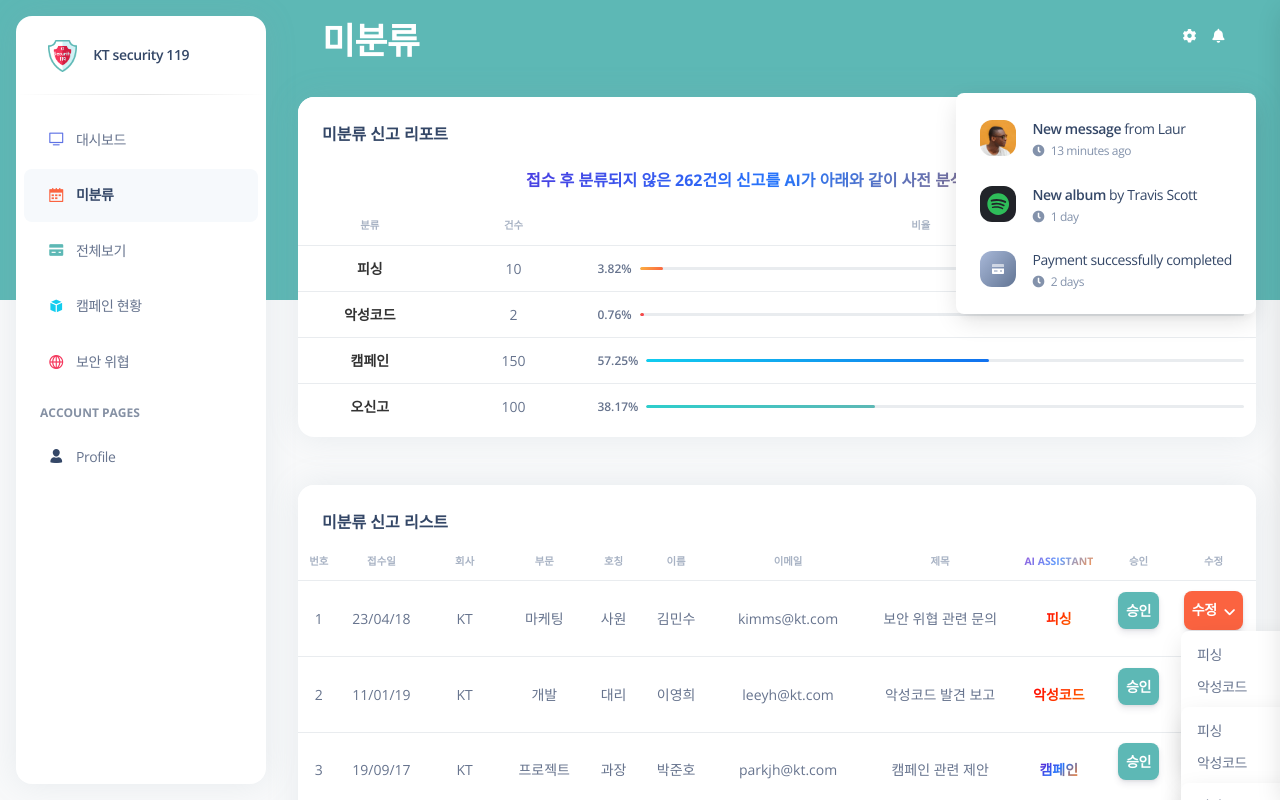
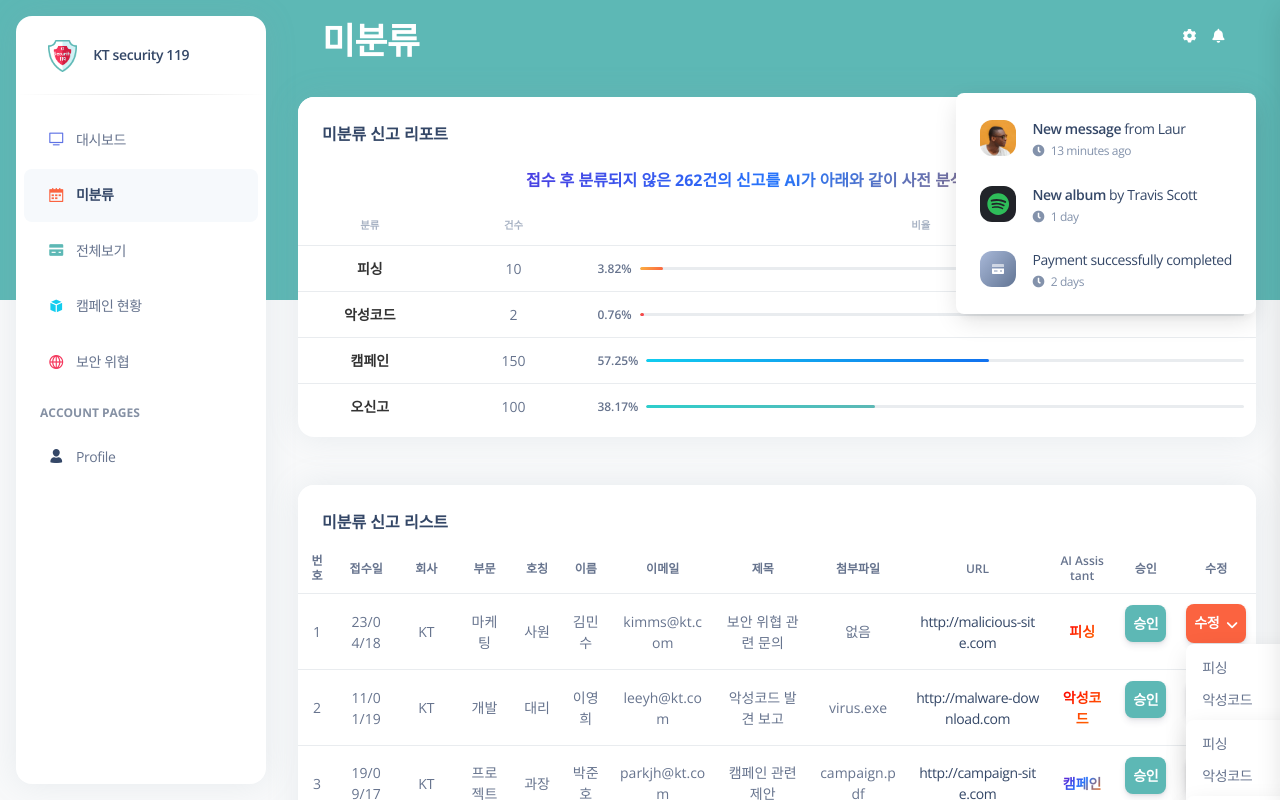
Before and after one commit to jhemj/119fornt, a Vue app: page /tables in a window 1280 px wide. Shown: the top 800 px of the page. Built offline with nearby package versions, Linux system fonts and the light colour scheme.

Commit message:
“15”

```diff
--- a/src/views/Dashboard.vue
+++ b/src/views/Dashboard.vue
@@ -1,8 +1,17 @@
 <script setup>
 import { reactive } from 'vue';
+import { useRouter } from 'vue-router'; // 라우터 사용을 위해 import
 import MiniStatisticsCard from "@/examples/Cards/MiniStatisticsCard.vue";
 import GradientLineChart from "@/examples/Charts/GradientLineChart.vue";
 import CategoriesList from "./components/CategoriesList.vue";
+
+// 라우터 인스턴스 생성
+const router = useRouter();
+
+// 카드 클릭 시 경로 이동 함수 정의
+function navigateTo(path) {
+  router.push(path);
+}
 
 // 차트 데이터를 reactive 변수로 관리
 const chartData = reactive({
@@ -51,6 +60,7 @@ const chartData = reactive({
         <!-- 통계 카드들 -->
         <div class="row">
           <div class="col-lg-3 col-md-6 col-12">
+            <!-- 오늘의 신고 카드 (변경 없음) -->
             <mini-statistics-card
               title="오늘의 신고"
               value="23건"
@@ -63,6 +73,7 @@ const chartData = reactive({
             />
           </div>
           <div class="col-lg-3 col-md-6 col-12">
+            <!-- 미분류 신고 카드 (클릭 시 /tables 경로로 이동) -->
             <mini-statistics-card
               title="미분류 신고"
               value="34건"
@@ -72,9 +83,12 @@ const chartData = reactive({
                 background: 'bg-gradient-dark',
                 shape: 'rounded-circle',
               }"
+              @click="navigateTo('/tables')"
+              style="cursor: pointer;"
             />
           </div>
           <div class="col-lg-3 col-md-6 col-12">
+            <!-- 이달의 보안 위협 카드 (클릭 시 /threats 경로로 이동) -->
             <mini-statistics-card
               title="이달의 보안 위협"
               value="1"
@@ -84,9 +98,12 @@ const chartData = reactive({
                 background: 'bg-gradient-danger',
                 shape: 'rounded-circle',
               }"
+              @click="navigateTo('/threats')"
+              style="cursor: pointer;"
             />
           </div>
           <div class="col-lg-3 col-md-6 col-12">
+            <!-- 누적 신고 카드 (클릭 시 /reports 경로로 이동) -->
             <mini-statistics-card
               title="누적 신고"
               value="352,732"
@@ -96,6 +113,8 @@ const chartData = reactive({
                 background: 'bg-gradient-success',
                 shape: 'rounded-circle',
               }"
+              @click="navigateTo('/reports')"
+              style="cursor: pointer;"
             />
           </div>
         </div>
@@ -109,7 +128,7 @@ const chartData = reactive({
                 id="chart-line"
                 title="2025 Security 119"
                 description="<i class='fa fa-arrow-up text-success'></i>
-          <span class='font-weight-bold'>4% more</span> in 2024"
+              <span class='font-weight-bold'>4% more</span> in 2024"
                 :chart="chartData"
               />
             </div>
--- a/src/views/components/AuthorsTable.vue
+++ b/src/views/components/AuthorsTable.vue
@@ -8,39 +8,19 @@
         <table class="table align-items-center mb-0">
           <thead>
             <tr>
-              <th class="text-uppercase text-secondary text-xxs font-weight-bolder opacity-7">
-                <strong>번호</strong>
-              </th>
-              <th class="text-uppercase text-secondary text-xxs font-weight-bolder opacity-7">
-                <strong>접수일</strong>
-              </th>
-              <th class="text-uppercase text-secondary text-xxs font-weight-bolder opacity-7 company-column">
-                <strong>회사</strong>
-              </th>
-              <th class="text-uppercase text-secondary text-xxs font-weight-bolder opacity-7 sector-column">
-                <strong>부문</strong>
-              </th>
-              <th class="text-uppercase text-secondary text-xxs font-weight-bolder opacity-7 title-column">
-                <strong>호칭</strong>
-              </th>
-              <th class="text-uppercase text-secondary text-xxs font-weight-bolder opacity-7 name-column">
-                <strong>이름</strong>
-              </th>
-              <th class="text-uppercase text-secondary text-xxs font-weight-bolder opacity-7">
-                <strong>이메일</strong>
-              </th>
-              <th class="text-uppercase text-secondary text-xxs font-weight-bolder opacity-7">
-                <strong>제목</strong>
-              </th>
-              <th class="text-uppercase text-secondary text-xxs font-weight-bolder opacity-7 ai-assistant-header">
-                <strong>AI Assistant</strong>
-              </th>
-              <th class="text-uppercase text-secondary text-xxs font-weight-bolder opacity-7">
-                <strong>승인</strong>
-              </th>
-              <th class="text-uppercase text-secondary text-xxs font-weight-bolder opacity-7">
-                <strong>수정</strong>
-              </th>
+              <th class="text-xs">번호</th>
+              <th class="text-xs">접수일</th>
+              <th class="text-xs company-column">회사</th>
+              <th class="text-xs sector-column">부문</th>
+              <th class="text-xs title-column">호칭</th>
+              <th class="text-xs name-column">이름</th>
+              <th class="text-xs">이메일</th>
+              <th class="text-xs">제목</th>
+              <th class="text-xs attachment-column">첨부파일</th>
+              <th class="text-xs url-column">URL</th>
+              <th class="text-xs ai-assistant-header">AI Assistant</th>
+              <th class="text-xs">승인</th>
+              <th class="text-xs">수정</th>
             </tr>
           </thead>
           <tbody>
@@ -54,6 +34,10 @@
                 <td class="align-middle text-sm name-column">{{ report.name }}</td>
                 <td class="align-middle text-sm long-text">{{ report.email }}</td>
                 <td class="align-middle text-sm long-text">{{ report.subject }}</td>
+                <td class="align-middle text-sm attachment-column">{{ report.details.attachment }}</td>
+                <td class="align-middle text-sm url-column">
+                  <a :href="report.details.bodyUrl" target="_blank">{{ report.details.bodyUrl }}</a>
+                </td>
                 <td class="align-middle text-sm ai-assistant-cell">
                   <span :class="['gradient-text', {'red-gradient-text': report.aiAnalysis === '피싱' || report.aiAnalysis === '악성코드'}]">
                     {{ report.aiAnalysis }}
@@ -76,6 +60,15 @@
                   </div>
                 </td>
               </tr>
+              <!-- 모바일에서만 보이는 첨부파일 및 URL 박스 -->
+              <tr v-show="isMobile" class="mobile-info-row">
+                <td colspan="13">
+                  <div class="mobile-info-box">
+                    <div><strong>첨부파일:</strong> {{ report.details.attachment }}</div>
+                    <div><strong>URL:</strong> <a :href="report.details.bodyUrl" target="_blank">{{ report.details.bodyUrl }}</a></div>
+                  </div>
+                </td>
+              </tr>
             </template>
           </tbody>
         </table>
@@ -86,6 +79,12 @@
 
 <script setup>
 import { ref } from 'vue';
+
+// 모바일 여부 판단
+const isMobile = ref(window.innerWidth <= 576);
+window.addEventListener('resize', () => {
+  isMobile.value = window.innerWidth <= 576;
+});
 
 // 예시 데이터
 const reports = ref([
@@ -262,13 +261,12 @@ const reports = ref([
 ]);
 
 const handleEdit = (id, selectedOption) => {
-  const report = reports.value.find(r => r.id === id);
+  const report = reports.value.find((r) => r.id === id);
   if (report) {
     report.aiAnalysis = selectedOption;
   }
 };
 </script>
-
 <style scoped>
 .table th, .table td {
   padding: 10px;
@@ -277,7 +275,7 @@ const handleEdit = (id, selectedOption) => {
   word-wrap: break-word;
   word-break: break-all;
   white-space: normal;
-  text-align: center; /* 중앙 정렬 */
+  text-align: center;
 }
 
 .long-text {
@@ -285,7 +283,7 @@ const handleEdit = (id, selectedOption) => {
   white-space: normal;
   overflow: hidden;
   text-overflow: ellipsis;
-  text-align: center; /* 중앙 정렬 */
+  text-align: center;
 }
 
 @media (max-width: 1200px) {
@@ -310,6 +308,31 @@ const handleEdit = (id, selectedOption) => {
   .name-column {
     display: none;
   }
+
+  /* 첨부파일과 URL 열 숨기기 */
+  .attachment-column,
+  .url-column {
+    display: none;
+  }
+
+  .btn-sm {
+    padding: .1rem .4rem;
+    font-size: .775rem;
+  }
+}
+
+/* 모바일 정보 박스 스타일 */
+.mobile-info-box {
+  padding: 6px;
+  font-size: 0.7rem;
+  line-height: 1.2;
+  background-color: #f1f3f5;
+  border: 1px solid #ddd;
+  margin: 5px auto;
+}
+
+.mobile-info-box div {
+  margin-bottom: 5px;
 }
 
 .ai-assistant-header strong {
@@ -317,7 +340,7 @@ const handleEdit = (id, selectedOption) => {
   background-clip: text;
   -webkit-background-clip: text;
   -webkit-text-fill-color: transparent;
-  text-align: center; /* 중앙 정렬 */
+  text-align: center;
 }
 
 .gradient-text {
@@ -326,7 +349,7 @@ const handleEdit = (id, selectedOption) => {
   -webkit-background-clip: text;
   -webkit-text-fill-color: transparent;
   font-weight: bold;
-  text-align: center; /* 중앙 정렬 */
+  text-align: center;
 }
 
 .red-gradient-text {
@@ -335,7 +358,7 @@ const handleEdit = (id, selectedOption) => {
   -webkit-background-clip: text;
   -webkit-text-fill-color: transparent;
   font-weight: bold;
-  text-align: center; /* 중앙 정렬 */
+  text-align: center;
 }
 
 .btn-sm {
@@ -343,11 +366,4 @@ const handleEdit = (id, selectedOption) => {
   font-size: .875rem;
   white-space: nowrap;
 }
-
-@media (max-width: 576px) {
-  .btn-sm {
-    padding: .1rem .4rem;
-    font-size: .775rem;
-  }
-}
 </style>
--- a/src/views/components/ReportsTable.vue
+++ b/src/views/components/ReportsTable.vue
@@ -167,6 +167,8 @@ function handleEdit(reportId, selectedOption) {
 </script>
 
 <style scoped>
+/* 일반 스타일 */
+
 .detail-box {
   background-color: #f8f9fa;
   padding: 10px;
@@ -179,7 +181,8 @@ function handleEdit(reportId, selectedOption) {
   margin: 0;
 }
 
-.table th, .table td {
+.table th,
+.table td {
   font-size: 0.75rem;
   white-space: normal;
   word-wrap: break-word;
@@ -216,6 +219,7 @@ function handleEdit(reportId, selectedOption) {
 .text-danger {
   color: #dc3545 !important;
 }
+
 .font-weight-bold {
   font-weight: bold;
 }
@@ -227,30 +231,36 @@ function handleEdit(reportId, selectedOption) {
 }
 
 /* 반응형 디자인 */
+
+/* 화면 크기가 1200px 이하일 때 */
 @media (max-width: 1200px) {
   .title-column {
     display: none;
   }
 }
 
+/* 화면 크기가 992px 이하일 때 */
 @media (max-width: 992px) {
   .sector-column {
     display: none;
   }
 }
 
+/* 화면 크기가 768px 이하일 때 */
 @media (max-width: 768px) {
   .company-column {
     display: none;
   }
 }
 
+/* 화면 크기가 576px 이하일 때 */
 @media (max-width: 576px) {
   .name-column {
     display: none;
   }
 
-  .table th, .table td {
+  .table th,
+  .table td {
     font-size: 0.65rem;
   }
 
@@ -264,7 +274,8 @@ function handleEdit(reportId, selectedOption) {
   }
 
   /* 상세 버튼 열 항상 보이도록 설정 */
-  .detail-button-column {
+  /* 선택자 구체성을 높여 우선순위 확보 */
+  .table-responsive .table .detail-button-column {
     display: table-cell !important;
   }
 }
```
